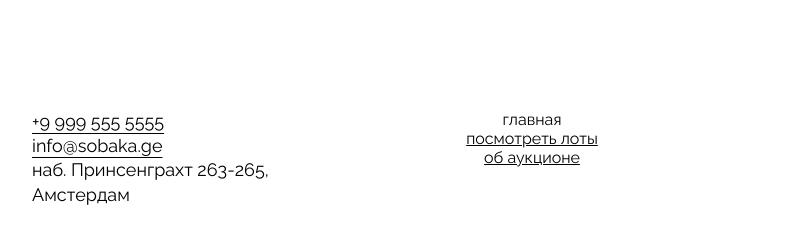
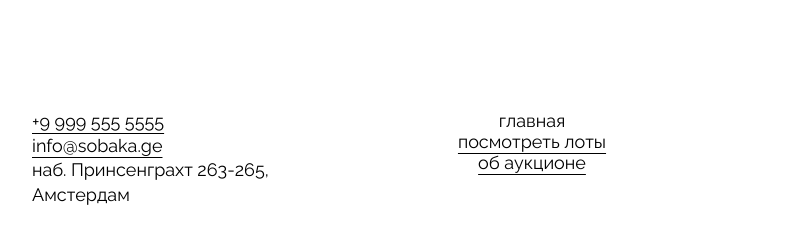
Before and after one commit to ste3em/ono-tebe-nado, a plain HTML site: page index.html in a window 1280 px wide. Shown: the part 2732-2975 px from the top of the page, 108-895 px from the left. Drawn offline with Linux system fonts and the light colour scheme.

Commit message:
refactoring css

```diff
--- a/styles/style.css
+++ b/styles/style.css
@@ -348,6 +348,11 @@
   flex-direction: column;
   align-items: center;
   list-style: none;
+  font-size: 18px;
+}
+
+.footer__link {
+  text-underline-offset: 5px;
 }
 
 .footer__social-list {
```
